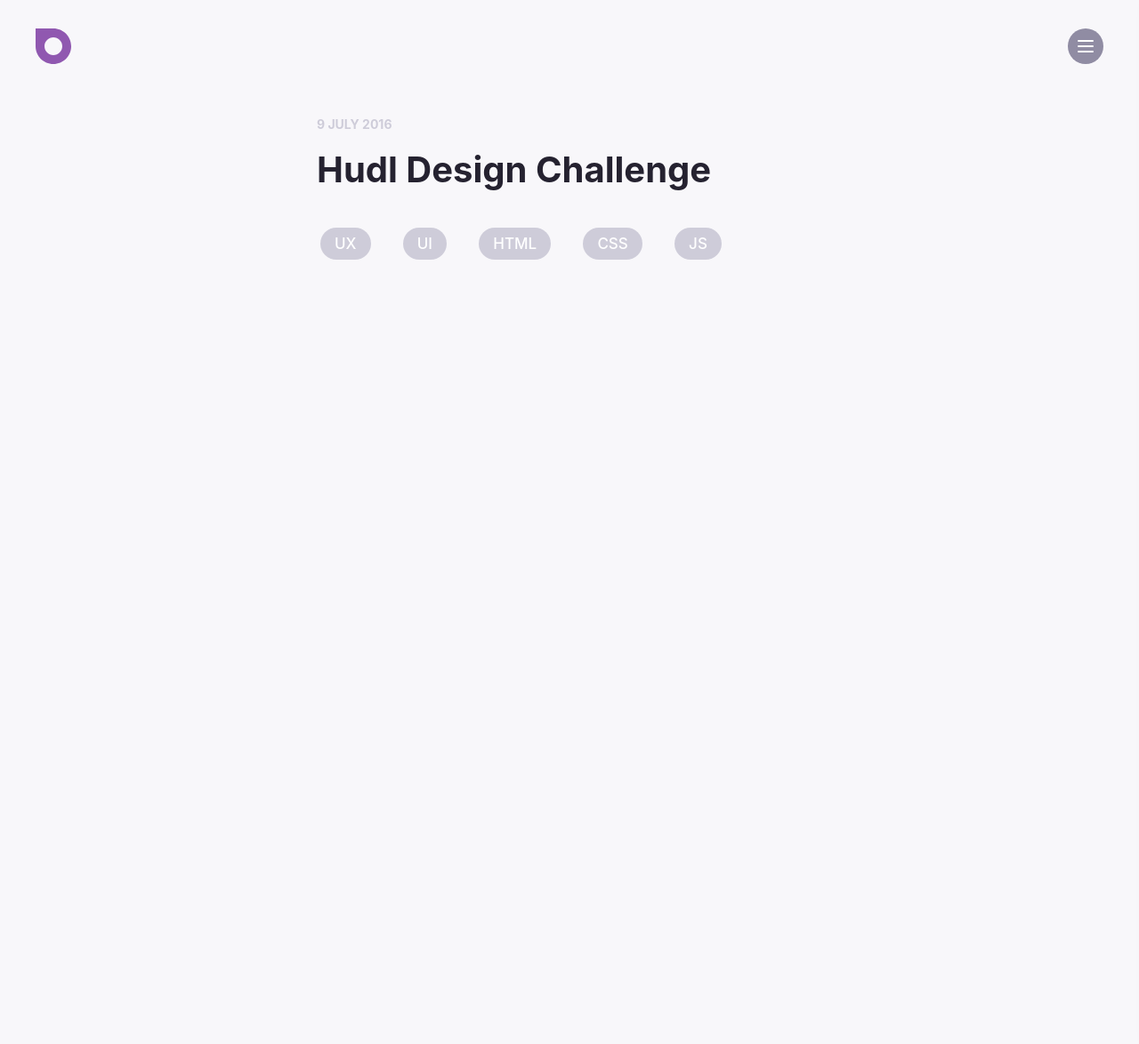
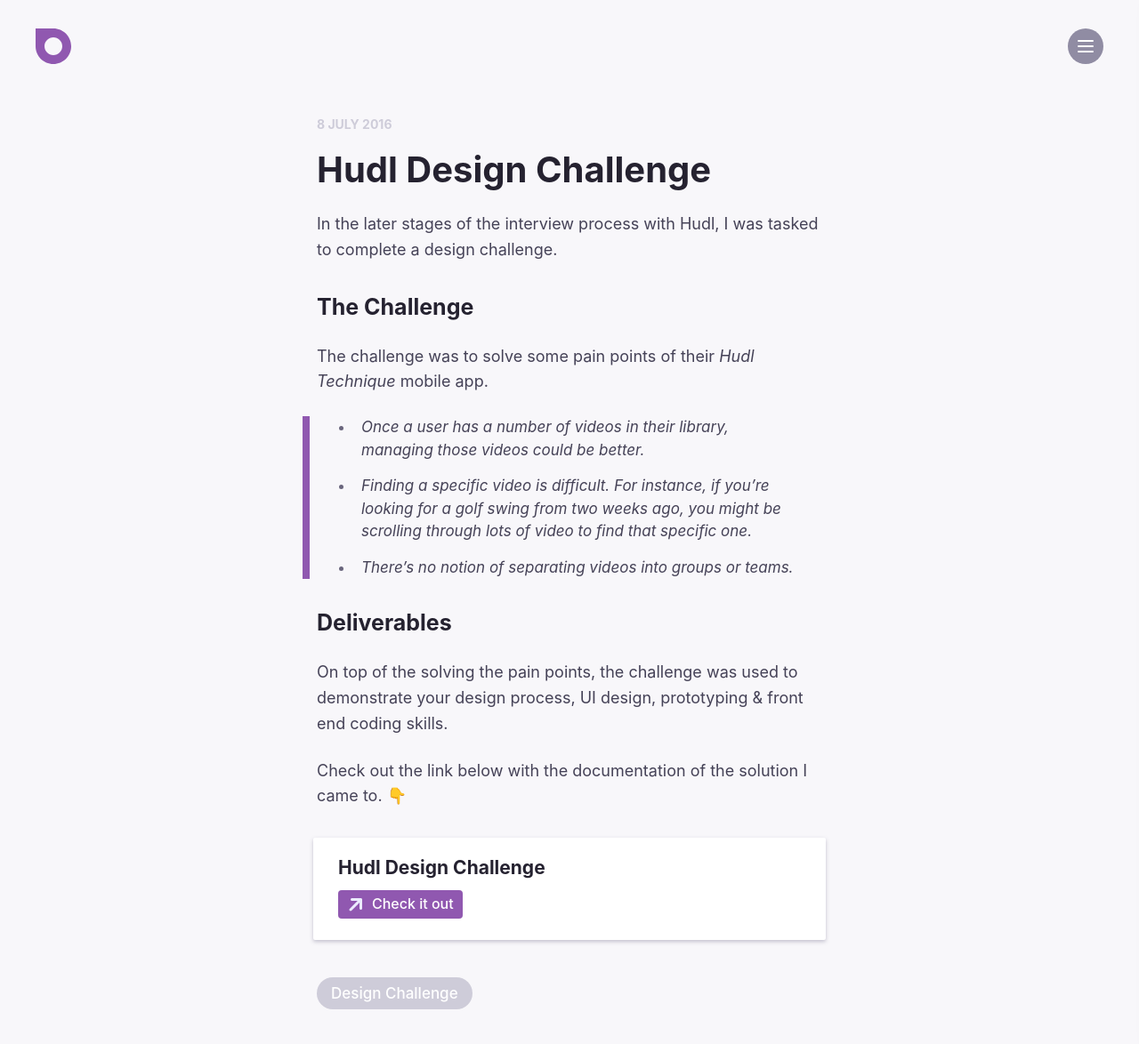
Before and after one commit to brody/brody.com-v7, a Jekyll site: the page built from _posts/2016-07-08-hudl-design-challenge.md, in a window 1280 px wide and 1179 px high. Shown: the top 1174 px of the window at 89% size. Built offline with Jekyll 4.4.1, drawn with Linux system fonts in a browser that asks for light colours; nearby versions of some CDN libraries; comment, search, counter and statistics services are not loaded.

Commit message:
Added Hudl Design Challenge page

```diff
--- a/_layouts/post.html
+++ b/_layouts/post.html
@@ -74,7 +74,7 @@
 
       <ul class="list ph3">
         {% for tag in page.tags %}
-        <li class="dib p0 mr3"><a href="" class="br5 bn ph3 pv2 white night-white bg-grey-light night-bg-grey-darker">{{ tag }}</a></li>
+        <li class="dib pa0 mr1"><a href="" class="br5 bn ph3 pv2 white night-white bg-grey-light night-bg-grey-darker">{{ tag }}</a></li>
         {% endfor %}
       </ul>
 
--- a/_posts/2016-07-08-hudl-design-challenge.md
+++ b/_posts/2016-07-08-hudl-design-challenge.md
@@ -1,14 +1,59 @@
 ---
 layout: post
+
 title:  Hudl Design Challenge
+sub-title:
+date: 2016-07-08 00:00:00 Australia/Sydney
+
+permalink: /hudl-design-challenge/
+thumbnail:
+
+category: project
+
 tags:
-- UX
-- UI
-- HTML
-- CSS
-- JS
-date:   2016-07-08 19:21:03
-thumbnail: /images/160708/hudl2.svg
-category: project
-alturl: /hudl
+- Design Challenge
+
+description: I’m a designer, so I should probably learn responsive patterns, methods for remote user testing, Sketch, motion graphics, Framer, keep up to date with current design trends, and a million other things.
+
+source-title:
+source-url:
+source-url-label:
+
+book-title:
+book-author:
+book-url:
+book-url-label:
+book-cover:
+book-rating:
 ---
+
+
+In the later stages of the interview process with Hudl, I was tasked to complete a design challenge.
+
+
+# The Challenge
+
+The challenge was to solve some pain points of their _Hudl Technique_ mobile app.
+
+> - Once a user has a number of videos in their library, managing those videos could be better.
+>
+> - Finding a specific video is difficult. For instance, if you’re looking for a golf swing from two weeks ago, you might be scrolling through lots of video to find that specific one.
+>
+> - There’s no notion of separating videos into groups or teams.
+
+
+# Deliverables
+
+On top of the solving the pain points, the challenge was used to demonstrate your design process, UI design, prototyping & front end coding skills.
+
+Check out the link below with the documentation of the solution I came to. 👇
+
+<div class="link-card">
+  <a href="/hudl/" class="block rounded card p2 active-hover my3" target="_blank">
+    <h2>Hudl Design Challenge</h2>
+    <button class="ic_external">
+      <svg height="24" viewBox="0 0 24 24" width="24" xmlns="http://www.w3.org/2000/svg"><path d="m13.8786797 8h-6.3786797c-.82842712 0-1.5-.67157288-1.5-1.5s.67157288-1.5 1.5-1.5h10c.8284271 0 1.5.67157288 1.5 1.5v10c0 .8284271-.6715729 1.5-1.5 1.5s-1.5-.6715729-1.5-1.5v-6.3786797l-8.95020426 8.9502043c-.58578644.5857864-1.53553391.5857864-2.12132035 0-.58578643-.5857864-.58578643-1.5355339 0-2.1213203z"></path></svg>
+      <span class="label">Check it out</span>
+    </button>
+  </a>
+</div>
--- a/index.html
+++ b/index.html
@@ -73,7 +73,7 @@
 
     </a>
 
-      <a id="hudl" class="pv3 db bn mb3 mb4-ns relative flex">
+      <a href="/hudl-design-challenge/" id="hudl" class="pv3 db bn mb3 mb4-ns relative flex">
 
         <svg class="absolute top-0 left0 w-100 h-auto" viewBox="0 0 600 203" xmlns="http://www.w3.org/2000/svg"><g fill="none" fill-rule="evenodd" transform=""><path d="m213.669152 103.027752-22.819865 10.631435-190.849287 88.91173v-93.542549l213.669152-48.7375206 96.630937-22.0408474 22.699911 9.1847669z" fill="#ff5900"/><path d="m437.261566 89.1136331-104.261566-42.2350669 60.476332-28.2074619 43.785234-9.99849807 37.977203-8.67260623h124.761231v155.037249l-121.008211-49.018634-41.729848-16.9047962z" fill="#ff6c00"/><path d="m213.806832 0h3.750996l92.942172 37.672066-96.693168 22.0931967-213.806832 48.8536483v-108.61853965h213.806757z" fill="#ff5000"/><path d="m437.52867 8.6245562-43.77867 9.942779 40.026268-18.5673352h3.752627l37.971105.00018464-37.97133 8.62450506z" fill="#ff6000"/><path d="m393.511053 18.8650239 39.988947-18.8650239h-216l92.895889 38.0630372z" fill="#ff5800"/></g></svg>
 
```
